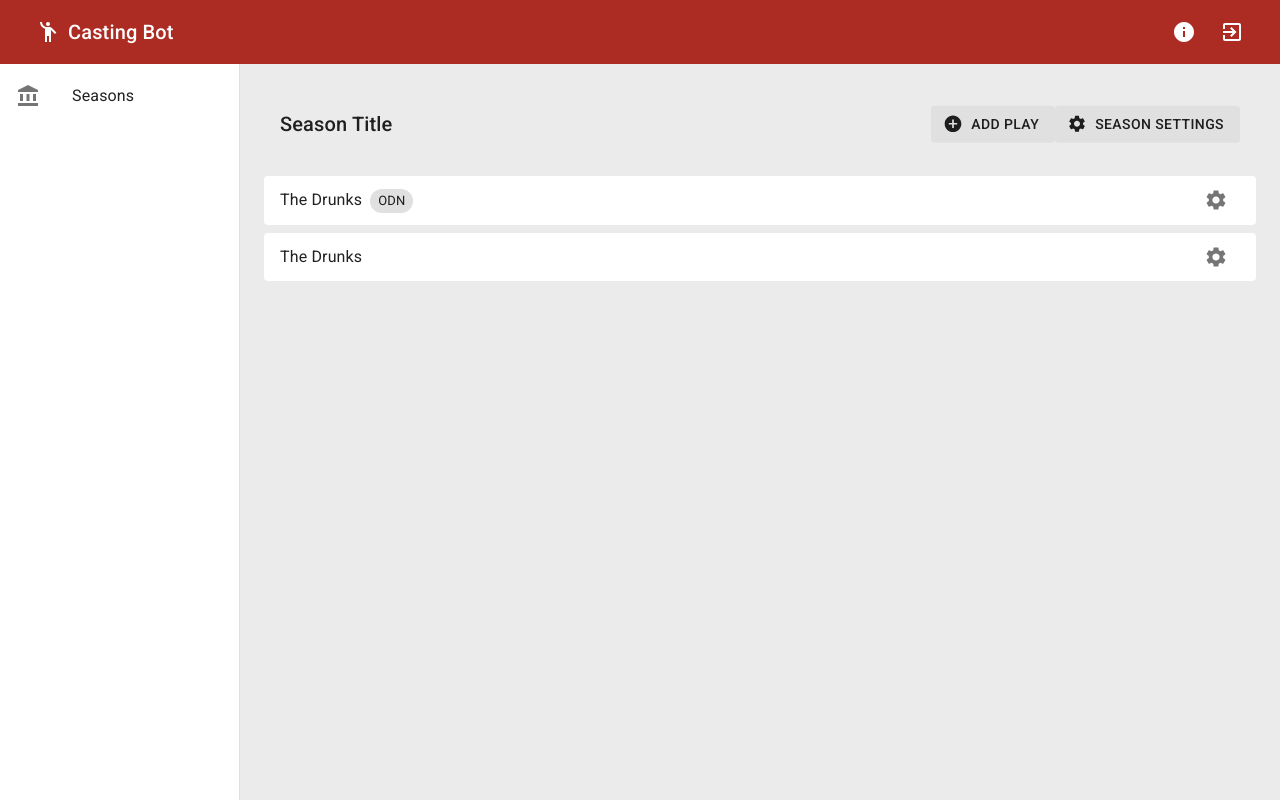
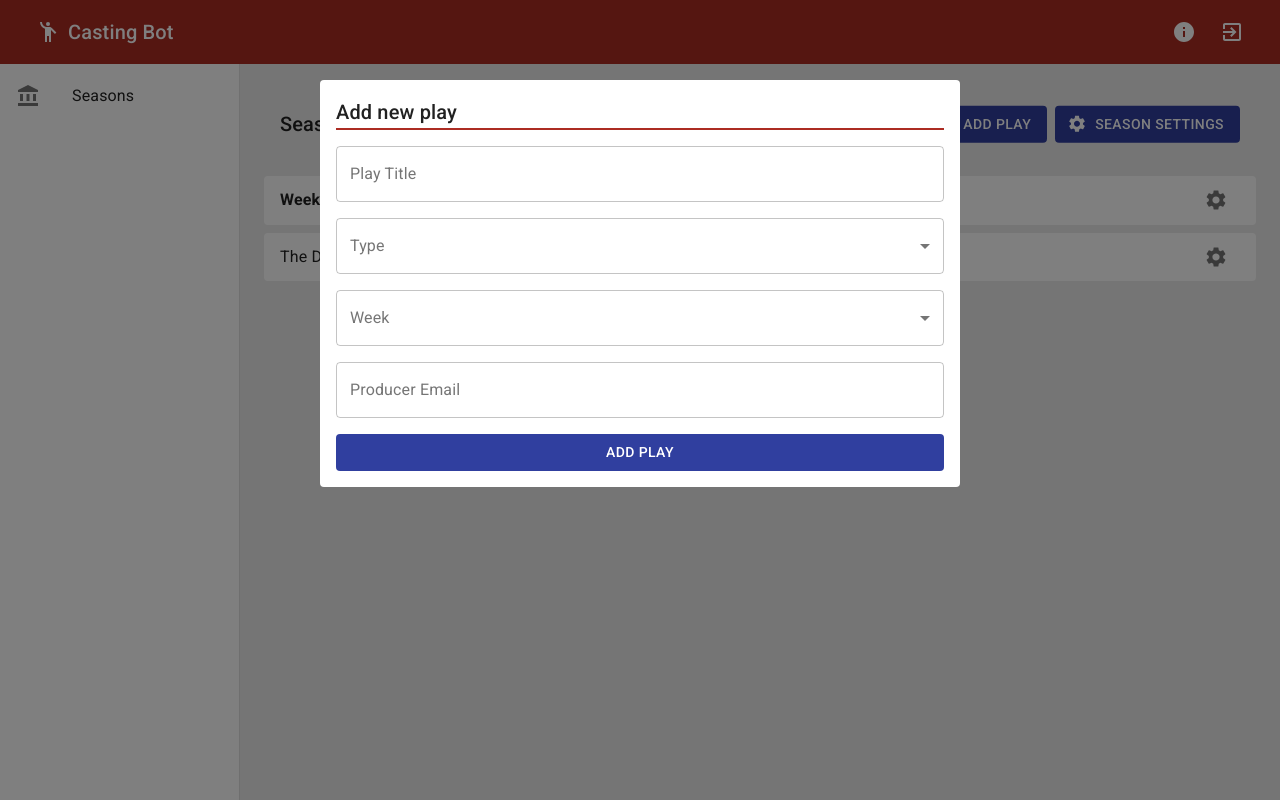
Before and after one commit to jpderrick/Casting-Bot-2.0, a React (Create React App) app: page / in a window 1280 px wide. Both pictures are taken after a click on the button "ADD PLAY". Built offline with nearby package versions, Linux system fonts and the light colour scheme.

Commit message:
Basic Season UI Design completed (almost)

```diff
--- a/package.json
+++ b/package.json
@@ -8,6 +8,7 @@
     "@testing-library/jest-dom": "^4.2.4",
     "@testing-library/react": "^9.5.0",
     "@testing-library/user-event": "^7.2.1",
+    "lodash": "^4.17.20",
     "react": "^16.13.1",
     "react-dom": "^16.13.1",
     "react-scripts": "3.4.3"
--- a/src/modals/AddPlayModal.js
+++ b/src/modals/AddPlayModal.js
@@ -1,10 +1,86 @@
-import React from "react";
-import { withStyles } from "@material-ui/core";
+import React, { useState } from "react";
+import _ from "lodash";
+import {
+  withStyles,
+  TextField,
+  Select,
+  MenuItem,
+  FormControl,
+  InputLabel,
+  Button,
+} from "@material-ui/core";
+import ModalContainer from "../components/ModalContainer";
 
-const styles = (theme) => ({});
+const styles = (theme) => ({
+  formControl: {
+    marginTop: theme.spacing(2),
+  },
+});
 
 const AddPlayModal = ({ classes, ...props }) => {
-  return <div></div>;
+  const [playType, setPlayType] = useState(null);
+  const [week, setWeek] = useState(null);
+  return (
+    <div>
+      <ModalContainer
+        isOpen={props.modalOpen}
+        toggleModal={props.toggleModalOpen}
+        modalTitle="Add new play"
+      >
+        <div>
+          <TextField variant="outlined" fullWidth label="Play Title" />
+          <FormControl
+            fullWidth
+            className={classes.formControl}
+            variant="outlined"
+          >
+            <InputLabel>Type</InputLabel>
+            <Select
+              value={playType}
+              onChange={(e) => setPlayType(e.target.value)}
+              label="Type"
+            >
+              <MenuItem value={"Weekend"}>Weekend</MenuItem>
+              <MenuItem value={"ODN"}>ODN</MenuItem>
+              <MenuItem value={"special"}>Special</MenuItem>
+            </Select>
+          </FormControl>
+
+          <FormControl
+            fullWidth
+            className={classes.formControl}
+            variant="outlined"
+          >
+            <InputLabel>Week</InputLabel>
+            <Select
+              disabled={playType === "special"}
+              value={week}
+              onChange={(e) => setWeek(e.target.value)}
+              label="Week"
+            >
+              {_.times(9, (i) => {
+                return <MenuItem value={i + 1}>{`Week ${i + 1}`}</MenuItem>;
+              })}
+            </Select>
+          </FormControl>
+          <TextField
+            className={classes.formControl}
+            variant="outlined"
+            fullWidth
+            label="Producer Email"
+          />
+          <Button
+            className={classes.formControl}
+            color="secondary"
+            variant="contained"
+            fullWidth
+          >
+            Add Play
+          </Button>
+        </div>
+      </ModalContainer>
+    </div>
+  );
 };
 
 export default withStyles(styles)(AddPlayModal);
--- /dev/null
+++ b/src/modals/EditPlayModal.js
@@ -0,0 +1,54 @@
+import React, { useState } from "react";
+import _ from "lodash";
+import {
+  withStyles,
+  TextField,
+  Select,
+  MenuItem,
+  FormControl,
+  InputLabel,
+  Button,
+} from "@material-ui/core";
+import ModalContainer from "../components/ModalContainer";
+
+const styles = (theme) => ({
+  formControl: {
+    marginTop: theme.spacing(2),
+  },
+});
+
+const EditPlayModal = ({ classes, ...props }) => {
+  const [playType, setPlayType] = useState(null);
+  const [week, setWeek] = useState(null);
+  return (
+    <div>
+      <ModalContainer
+        isOpen={props.modalOpen}
+        toggleModal={props.toggleModalOpen}
+        modalTitle="The Drunks"
+      >
+        <div>
+          <TextField variant="outlined" fullWidth label="Producer Email" />
+          <Button
+            fullWidth
+            variant="contained"
+            color="secondary"
+            className={classes.formControl}
+          >
+            Resend login
+          </Button>
+          <Button
+            className={classes.formControl}
+            color="primary"
+            variant="contained"
+            fullWidth
+          >
+            Delete
+          </Button>
+        </div>
+      </ModalContainer>
+    </div>
+  );
+};
+
+export default withStyles(styles)(EditPlayModal);
--- a/src/pages/SeasonViewPage.js
+++ b/src/pages/SeasonViewPage.js
@@ -1,12 +1,7 @@
 import React, { useState } from "react";
 import {
   withStyles,
-  TableBody,
-  TableRow,
-  Table,
-  TableHead,
   Typography,
-  TableCell,
   Paper,
   IconButton,
   List,
@@ -21,21 +16,16 @@ import SettingsIcon from "@material-ui/icons/Settings";
 
 import AddCircleIcon from "@material-ui/icons/AddCircle";
 import SeasonSettingsModal from "../modals/SeasonSettingsModal";
+import AddPlayModal from "../modals/AddPlayModal";
+import EditPlayModal from "../modals/EditPlayModal";
 
 const styles = (theme) => ({
   seasonList: { marginTop: theme.spacing() },
   playItem: {
     marginBottom: theme.spacing(),
   },
-  weekIndicator: {
-    backgroundColor: theme.palette.primary.main,
-    color: theme.palette.secondary.contrastText,
-    marginLeft: -theme.spacing(2),
-    marginTop: -theme.spacing(),
-    marginBottom: -theme.spacing(),
-    padding: theme.spacing(2),
-    marginRight: theme.spacing(2),
-    fontWeight: "bold",
+  addPlayButton: {
+    marginRight: theme.spacing(),
   },
   typeChip: {
     marginLeft: theme.spacing(),
@@ -44,6 +34,8 @@ const styles = (theme) => ({
 
 const SeasonViewPage = ({ classes, ...props }) => {
   const [seasonSettingsModal, setSeasonSettingsModal] = useState(false);
+  const [newPlayModal, setNewPlayModal] = useState(false);
+  const [editPlayModal, setEditPlayModal] = useState(false);
   return (
     <div>
       <List>
@@ -52,10 +44,17 @@ const SeasonViewPage = ({ classes, ...props }) => {
             primary={<Typography variant="h6">Season Title</Typography>}
           />
           <ListItemSecondaryAction>
-            <Button variant="contained" startIcon={<AddCircleIcon />}>
+            <Button
+              className={classes.addPlayButton}
+              color="secondary"
+              variant="contained"
+              startIcon={<AddCircleIcon />}
+              onClick={() => setNewPlayModal(true)}
+            >
               Add PLAY
             </Button>
             <Button
+              color="secondary"
               onClick={() => setSeasonSettingsModal(true)}
               variant="contained"
               startIcon={<SettingsIcon />}
@@ -73,14 +72,14 @@ const SeasonViewPage = ({ classes, ...props }) => {
               primary={
                 <div>
                   <Typography style={{ display: "inline-block" }}>
-                    The Drunks
+                    <strong>Week 2:</strong> The Drunks
                   </Typography>
                   <Chip className={classes.typeChip} size="small" label="ODN" />
                 </div>
               }
             />
             <ListItemSecondaryAction>
-              <IconButton>
+              <IconButton onClick={() => setEditPlayModal(true)}>
                 <SettingsIcon />
               </IconButton>
             </ListItemSecondaryAction>
@@ -101,6 +100,14 @@ const SeasonViewPage = ({ classes, ...props }) => {
         modalOpen={seasonSettingsModal}
         toggleModalOpen={setSeasonSettingsModal}
       />
+      <AddPlayModal
+        modalOpen={newPlayModal}
+        toggleModalOpen={setNewPlayModal}
+      />
+      <EditPlayModal
+        modalOpen={editPlayModal}
+        toggleModalOpen={setEditPlayModal}
+      />
     </div>
   );
 };
```
